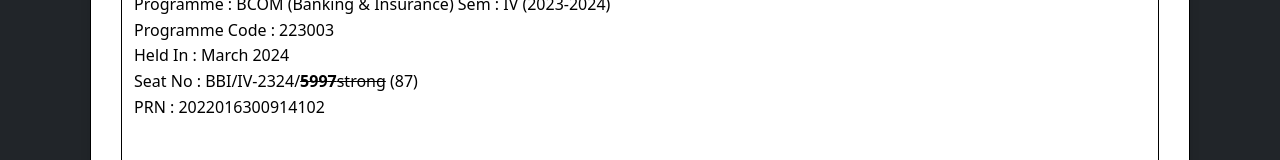
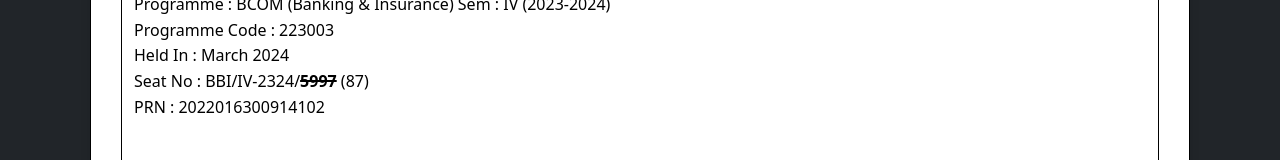
Before and after one commit to testcodemid/SecondProject, a plain HTML site: page index.html in a window 1280 px wide. Shown: the part 438-598 px from the top of the page. Drawn offline with nearby package versions, Linux system fonts and the light colour scheme.

Commit message:
Update index.html

```diff
--- a/index.html
+++ b/index.html
@@ -69,7 +69,7 @@
                                         <div class="row-content">Held In : March 2024</div>
                                     </div>
                                     <div class="row">
-                                        <div class="row-content">Seat No : BBI/IV-2324/<del><strong>5997</strong>strong</del> (87)</div>
+                                        <div class="row-content">Seat No : BBI/IV-2324/<del style="text-decoration: line-through; text-decoration-thickness: 2px; font-weight: bold;">5997</del> (87)</div>
                                     </div>
                                     <div class="row mb-4">
                                         <div class="row-content">PRN : 2022016300914102</div>
```
